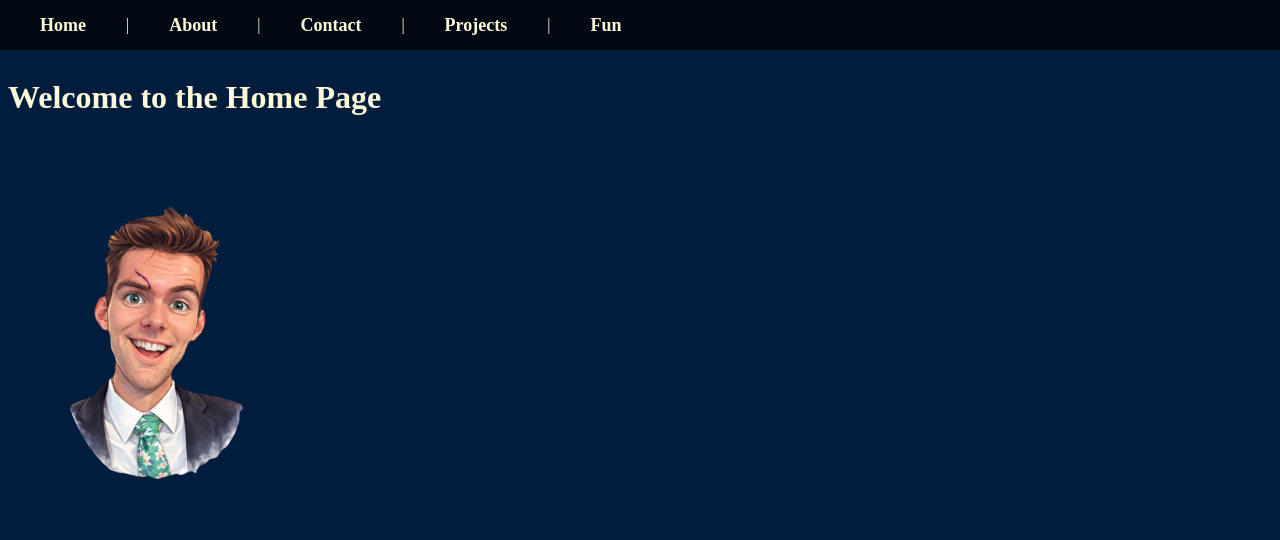
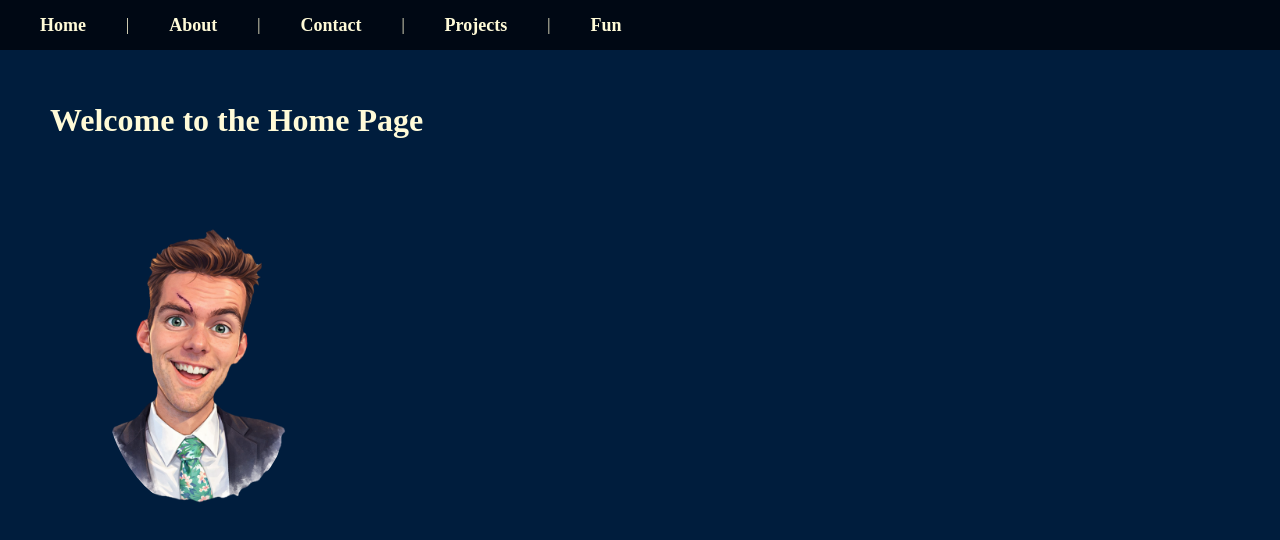
Before and after one commit to owenutley/owenutley.github.io, a React (Vite) app: page / in a window 1280 px wide. Shown: the top 540 px of the page. Built offline with nearby package versions, Linux system fonts and the light colour scheme.

Commit message:
body margin added

```diff
--- a/src/App.css
+++ b/src/App.css
@@ -5,5 +5,5 @@ body {
 }
 
 .nav-spacer {
-    height: 50px;
+    height: 31px;
 }
--- a/src/index.css
+++ b/src/index.css
@@ -10,6 +10,7 @@
 
 body {
     color: var(--tertiary-accent-color);
+    margin: 50px;
 }
 
 button {
```
